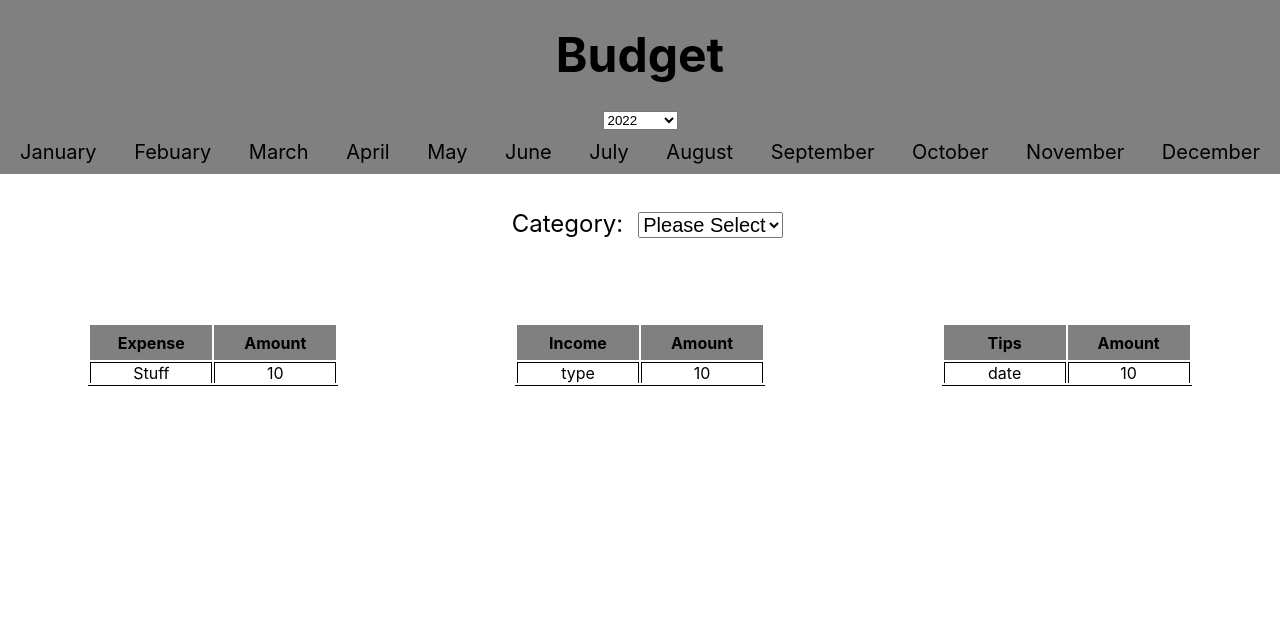
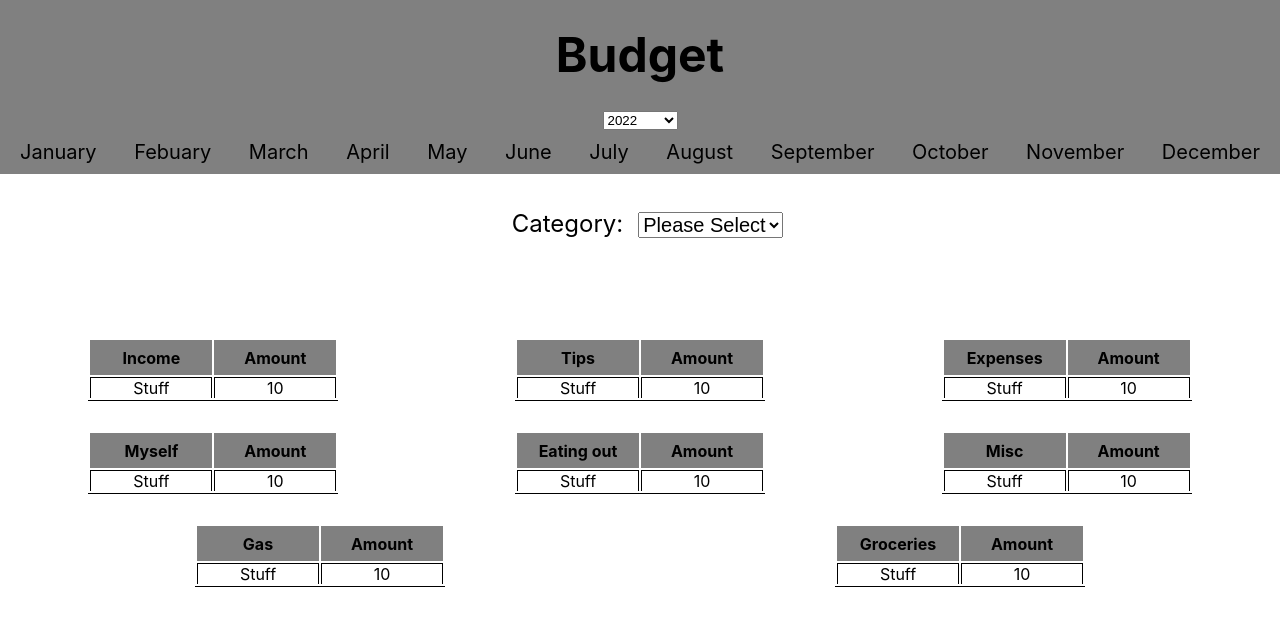
Before and after one commit to alittle1988/reactBudget1st, a React (Create React App) app: page / in a window 1280 px wide. Shown: the top 626 px of the page. Built offline with nearby package versions, Linux system fonts and the light colour scheme.

Commit message:
cleaned up files

```diff
--- a/src/App.css
+++ b/src/App.css
@@ -117,6 +117,7 @@ html {
 
 .inputContainer {
   padding-left: 25px;
+  text-align: center;
 }
 
 .inputSec {
@@ -147,6 +148,7 @@ html {
 .tableDiv {
   display: flex;
   justify-content: space-around;
+  flex-wrap: wrap;
   margin-top: 50px;
 
 }
@@ -154,6 +156,7 @@ html {
 .tableDiv table {
   border-bottom: 1px solid black;
   width: 250px;
+  margin: 15px 70px;
 }
 
 .tableDiv th {
--- a/src/App.js
+++ b/src/App.js
@@ -1,15 +1,14 @@
+import { useState } from 'react';
 import './App.css';
 import Header from "./Header.js";
 import CategoryDrop from "./CategoryDrop.js";
 import CategorysInput from "./CategorysInput.js";
-import ExpenseTable from "./ExpenseTable.js";
-import TipsTable from './TipsTable.js';
-import IncomeTable from "./IncomeTable.js"
-import CategoryDropInput from './CategoryDropInput';
+import Tables from "./Tables.js";
 
 
 
 function App() {
+  const {income, setIncome} = useState()
 
   return (
     <div className="App">
@@ -17,9 +16,14 @@ function App() {
       <CategoryDrop></CategoryDrop>
 
       <div className='tableDiv'>
-        <ExpenseTable></ExpenseTable>
-        <IncomeTable></IncomeTable>
-        <TipsTable></TipsTable>
+        <Tables title="Income" />
+        <Tables title="Tips"  />
+        <Tables title="Expenses"  />
+        <Tables title="Myself" />
+        <Tables title="Eating out" />
+        <Tables title="Misc" />
+        <Tables title="Gas" />
+        <Tables title="Groceries" />
       </div>
     </div>
   );
--- a/src/CategoryDropInput.js
+++ /dev/null
@@ -1,49 +0,0 @@
-import React from "react";
-import CategorysInput from "./CategorysInput";
-import Button from "./Button.js";
-
-const categorys = ["Income", "Tips", "Expenses", "Myself", "Misc", "Gas", "Groceries"];
-
-
-function CategoryDropInput() {
-
-    let element =
-    <div className="inputContainer">
-        <form action="#">
-            <div className="inputSec">
-            <label className="inputLabel" id="titleLabel">Expenses:</label>
-            <input type="text" className="categoryTextField"></input>
-            </div>
-
-            <div className="inputSec">
-            <label className="inputLabel" id="amountLabel">Amount:</label>
-            <input type="number"></input>
-            </div>
-
-        </form>
-        <Button>Submit</Button>
-    </div> ;
-
-
-
-    function handleCategoryChange() {
-        const dropDown = document.querySelector("#categoryDropdown");
-        let selectedItem = dropDown.options[dropDown.selectedIndex].value;
-
-
-    }
-
-
-
-    return (<>
-        <div className="categoryContainer">
-                <label className="categoryLabel">Category:</label>
-                <select onChange={handleCategoryChange} className="categoryDrop" id="categoryDropdown">
-                    <option value="" disabled selected>Please Select</option>
-                    { categorys.map((category) => <option value={category.toLocaleLowerCase()} key={category} className="categorySelect">{category}</option>)}
-                </select>
-        </div>
-    </>)
-}
-
-export default CategoryDropInput
--- a/src/CategorysInput.js
+++ b/src/CategorysInput.js
@@ -1,10 +1,10 @@
-import React from "react";
+import React, {useState} from "react";
 import Button from "./Button.js";
 import CategoryDrop from "./CategoryDrop.js";
 
 
 function CategorysInput(props) {
-    const {label} = props
+    const {label,} = props
 
     let element =
     <div className="inputContainer">
--- /dev/null
+++ b/src/Tables.js
@@ -0,0 +1,27 @@
+import React,  { useState } from "react";
+
+
+
+
+function Tables(props) {
+    const {title} = props;
+
+    return (<>
+        <table className="expenseTable">
+            <tr>
+                <th>{title}</th>
+                <th>Amount</th>
+            </tr>
+            <tr>
+                <td>Stuff</td>
+                <td>10</td>
+            </tr>
+
+        </table>
+
+
+
+        </>)
+}
+
+export default Tables
```
Also changed, not shown: src/TipInput.js (deleted, +0 -26 lines).
